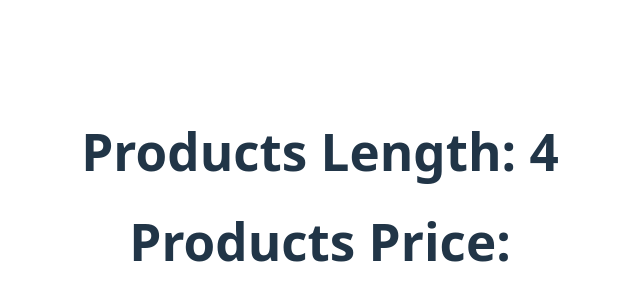
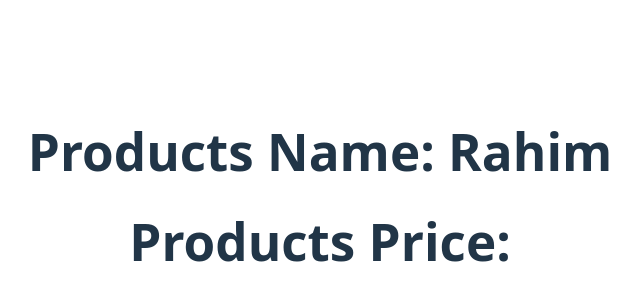
Before and after one commit to tanjirhc/understand-react, a React (Vite) app: page / in a window 1280 px wide. Shown: the part 204-504 px from the top of the page, without its empty margins (320-960 px from the left). Built offline with nearby package versions, Linux system fonts and the light colour scheme.

Commit message:
Name showing

```diff
--- a/src/components/Products/Products.jsx
+++ b/src/components/Products/Products.jsx
@@ -6,7 +6,7 @@ const Products = (props) => {
 
   return (
     <div>
-      <h1>Products Length: {props.arrays.length} </h1>
+      <h1>Products Name: {props.arrays[0]} </h1>
         <h1>Products Price:  </h1>
     </div>
   )
```
